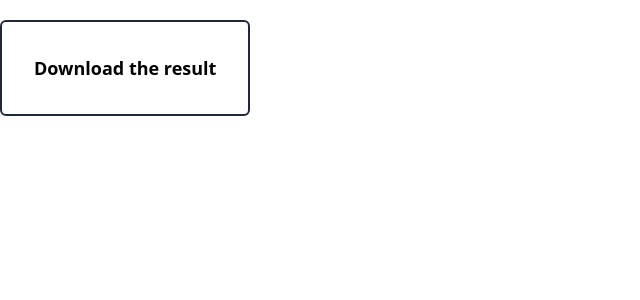
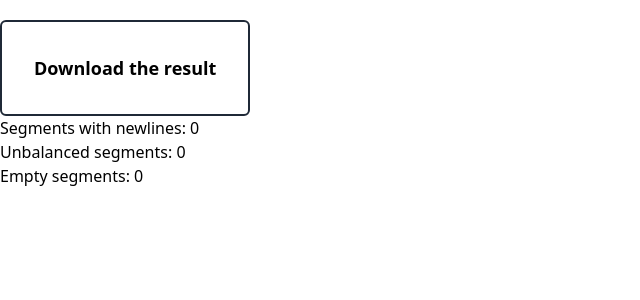
Before and after one commit to ArchiDevil/human-assisted-translation, a Vue app: page /human-assisted-translation/document in a window 1280 px wide. Shown: the top 300 px of the page, without its empty margins (0-640 px from the left). Built offline with nearby package versions, Linux system fonts and the light colour scheme.

Commit message:
Move things to store, add issues counter

```diff
--- a/src/components/ActionButtons.vue
+++ b/src/components/ActionButtons.vue
@@ -1,64 +1,25 @@
 <script lang="ts">
-import { PropType } from 'vue'
-import { Segment } from '../interfaces'
 import { useStore } from '../stores/store'
 
 export default {
   props: {
-    segment: {
-      type: Object as PropType<Segment>,
+    segmentId: {
+      type: Number,
       required: true
     }
   },
   methods: {
     remove() {
-      this.segment.original = this.segment.original.replace(/(\\n)/g, ' ')
-      this.segment.translation = this.segment.translation.replace(/(\\n)/g, ' ')
+      const store = useStore()
+      store.removeNewlines(this.segmentId)
     },
     split() {
       const store = useStore()
-      const segments = store.segments.slice()
-      const index = segments.indexOf(this.segment)
-
-      // split the current segment into multiple by \n or \r\n
-      const original = this.segment.original.split(/\\n/g)
-      const translation = this.segment.translation.split(/\\n/g)
-
-      console.log(this.segment.translation)
-      console.log(translation)
-
-      // assemble the new segments array
-      const newSegments = segments.slice(0, index)
-      for (let i = 0; i < Math.max(original.length, translation.length); i++) {
-        newSegments.push({
-          id: 0,
-          original: i < original.length ? original[i] : '',
-          translation: i < translation.length ? translation[i] : ''
-        })
-      }
-      newSegments.push(...segments.slice(index + 1))
-
-      // recalculate the ids from the beginning
-      let id = 1
-      for (const segment of newSegments) {
-        segment.id = id++
-      }
-
-      // update the store
-      store.segments = newSegments
+      store.splitSegmentByNewline(this.segmentId)
     },
     deleteSegment() {
       const store = useStore()
-      const newSegments = store.segments.slice()
-      const index = newSegments.indexOf(this.segment)
-      newSegments.splice(index, 1)
-
-      // recalculate the ids from the beginning
-      let id = 1
-      for (const segment of newSegments) {
-        segment.id = id++
-      }
-      store.segments = newSegments
+      store.deleteSegment(this.segmentId)
     }
   }
 }
--- a/src/components/DocumentRow.vue
+++ b/src/components/DocumentRow.vue
@@ -40,10 +40,10 @@ export default {
 
 <template>
   <div :class="classObject" class="flex flex-row">
-    <p class="mx-3 py-3">{{ segment.id }}</p>
+    <p class="mx-3 py-3 w-12">{{ segment.id }}</p>
     <DocumentSegment class="w-1/2 mx-2" :text="segment.original" @input="originalUpdate" />
     <DocumentSegment class="w-1/2 mx-2" :text="segment.translation" @input="translationUpdate" />
-    <ActionButtons class="w-1/12" :segment="segment" />
+    <ActionButtons :segment-id="segment.id" class="w-32" />
   </div>
 </template>
 
--- a/src/components/DocumentView.vue
+++ b/src/components/DocumentView.vue
@@ -1,9 +1,10 @@
 <script lang="ts">
 import { useStore } from '../stores/store'
 import DocumentRow from './DocumentRow.vue'
+import IssuesPanel from './IssuesPanel.vue'
 
 export default {
-  components: { DocumentRow },
+  components: { DocumentRow, IssuesPanel },
   computed: {
     segments() {
       const store = useStore()
@@ -37,6 +38,7 @@ export default {
 <template>
   <DocumentRow class="drow" v-for="segment in segments" :key="segment.id" :segment="segment" />
   <button @click="download">Download the result</button>
+  <IssuesPanel />
 </template>
 
 <style scoped>
--- /dev/null
+++ b/src/components/IssuesPanel.vue
@@ -0,0 +1,28 @@
+<script lang="ts">
+import { useStore } from '../stores/store'
+
+export default {
+  computed: {
+    newlines() {
+      const store = useStore()
+      return store.newlineSegmentsCount
+    },
+    unbalanced() {
+      const store = useStore()
+      return store.unbalancedSegmentsCount
+    },
+    empty() {
+      const store = useStore()
+      return store.emptySegmentsCount
+    }
+  }
+}
+</script>
+
+<template>
+  <div>
+    <p>Segments with newlines: {{ newlines }}</p>
+    <p>Unbalanced segments: {{ unbalanced }}</p>
+    <p>Empty segments: {{ empty }}</p>
+  </div>
+</template>
--- a/src/main.ts
+++ b/src/main.ts
@@ -8,12 +8,12 @@ import DocumentView from './components/DocumentView.vue'
 
 const routes = [
   { path: '/human-assisted-translation/', component: FileView },
-  { path: '/human-assisted-translation/document', component: DocumentView },
+  { path: '/human-assisted-translation/document', component: DocumentView }
 ]
 
 const router = createRouter({
   history: createWebHistory(),
-  routes,
+  routes
 })
 
 const app = createApp(App)
--- a/src/stores/store.ts
+++ b/src/stores/store.ts
@@ -4,6 +4,75 @@ import { Segment } from '../interfaces'
 export const useStore = defineStore('store', {
   state: () => ({
     segments: [] as Segment[],
-    filename: '',
-  })
+    filename: ''
+  }),
+  actions: {
+    deleteSegment(segmentId: number) {
+      const newSegments = this.segments.filter(s => s.id !== segmentId)
+
+      // recalculate the ids from the beginning
+      let id = 1
+      for (const segment of newSegments) {
+        segment.id = id++
+      }
+      this.segments = newSegments
+    },
+    splitSegmentByNewline(segmentId: number) {
+      const targetSegment = this.segments.find(s => s.id === segmentId)
+      if (!targetSegment) {
+        return
+      }
+
+      console.log(targetSegment)
+
+      // split the current segment into multiple by \n
+      const originals = targetSegment.original.split(/\\n/g)
+      const translations = targetSegment.translation.split(/\\n/g)
+
+      // assemble the new segments array
+      const newSegments = this.segments.slice(0, segmentId - 1)
+      for (let i = 0; i < Math.max(originals.length, translations.length); i++) {
+        newSegments.push({
+          id: 0,
+          original: i < originals.length ? originals[i] : '',
+          translation: i < translations.length ? translations[i] : ''
+        })
+      }
+      newSegments.push(...this.segments.slice(segmentId))
+
+      // recalculate the ids from the beginning
+      let id = 1
+      for (const segment of newSegments) {
+        segment.id = id++
+      }
+
+      // update the store
+      this.segments = newSegments
+    },
+    removeNewlines(segmentId: number) {
+      const targetSegment = this.segments.find(s => s.id === segmentId)
+      if (!targetSegment) {
+        return
+      }
+
+      targetSegment.original = targetSegment.original.replace(/(\\n)/g, ' ')
+      targetSegment.translation = targetSegment.translation.replace(/(\\n)/g, ' ')
+    }
+  },
+  getters: {
+    emptySegmentsCount(state) {
+      return state.segments.filter(s => !s.original || !s.translation).length
+    },
+    newlineSegmentsCount(state) {
+      return state.segments.filter(s => /\\n/g.test(s.original) || /\\n/g.test(s.translation))
+        .length
+    },
+    unbalancedSegmentsCount(state) {
+      return state.segments.filter(s => {
+        const originalLines = s.original.split('.')
+        const translationLines = s.translation.split('.')
+        return originalLines.length !== translationLines.length
+      }).length
+    }
+  }
 })
```
